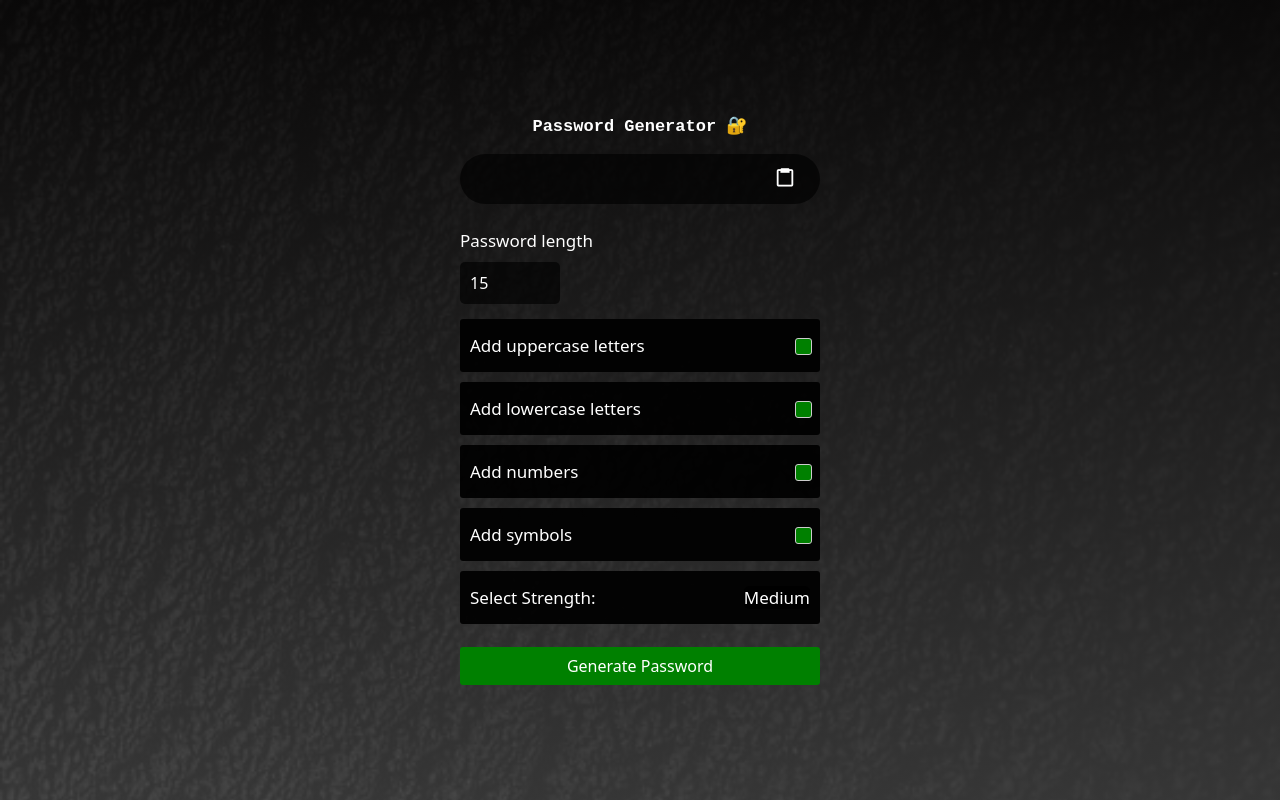
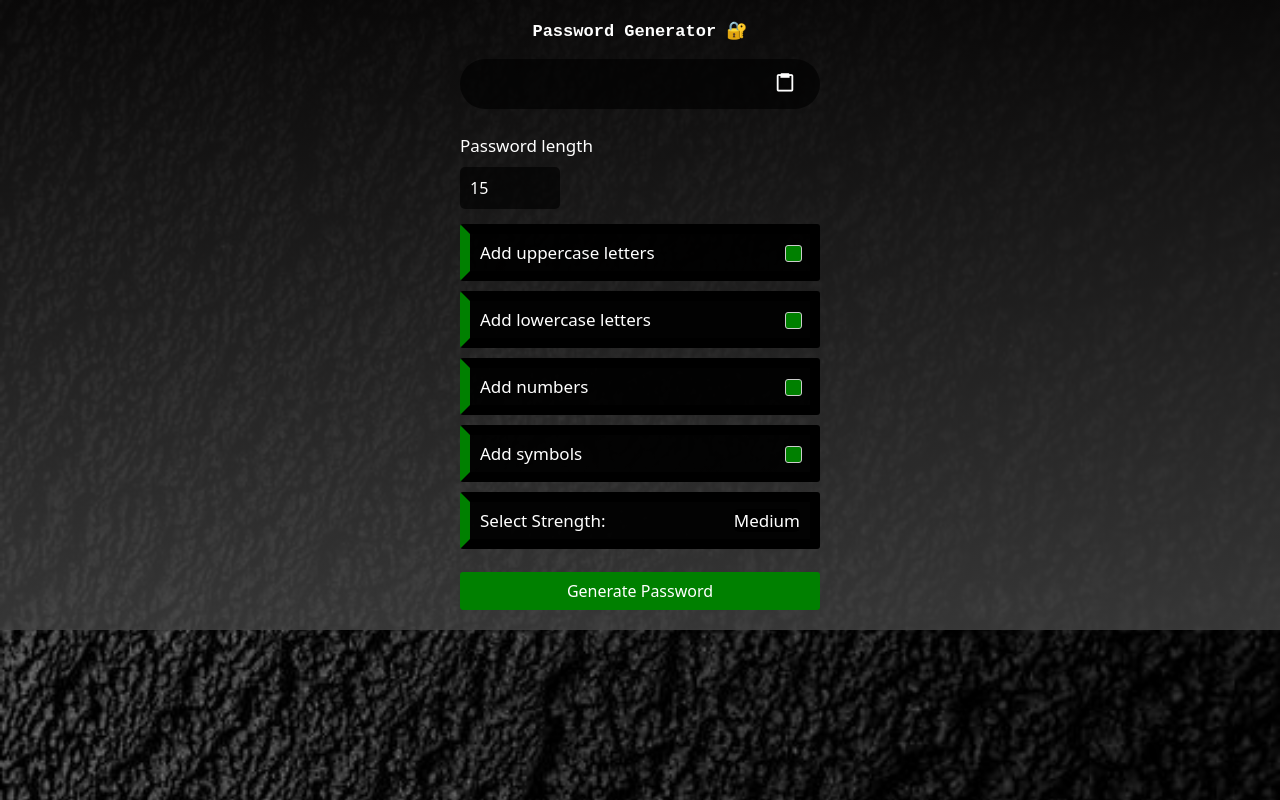
Before and after one commit to Devemmy01/Password-Generator-Chrome-Extension, a browser extension: page index.html in a window 1280 px wide. Drawn offline with nearby package versions, Linux system fonts and the light colour scheme.

Commit message:
update css

```diff
--- a/style.css
+++ b/style.css
@@ -14,7 +14,7 @@ body {
     background-image: linear-gradient(rgba(10, 9, 9, 0.918), rgba(65, 65, 65, 0.829)),url(./pas.jpeg);
     background-repeat: no-repeat;
     background-size: cover;
-    height: 100vh;
+    height: auto;
     color: #fff;
 }
 h2 {
@@ -105,9 +105,12 @@ i:hover {
     justify-content: space-between;
     align-items: center;
     margin: 5px 0;
-    padding: 15px 10px;
+    padding: 7px 10px;
     background-color: rgba(0, 0, 0, 0.932);
     border-radius: 3px;
+    border: solid 0.6em rgba(0, 0, 0, 0.932);
+    border-left-color: green;
+    width: auto;
 }
 .setting input[type="checkbox"] {
     display: none;
```
